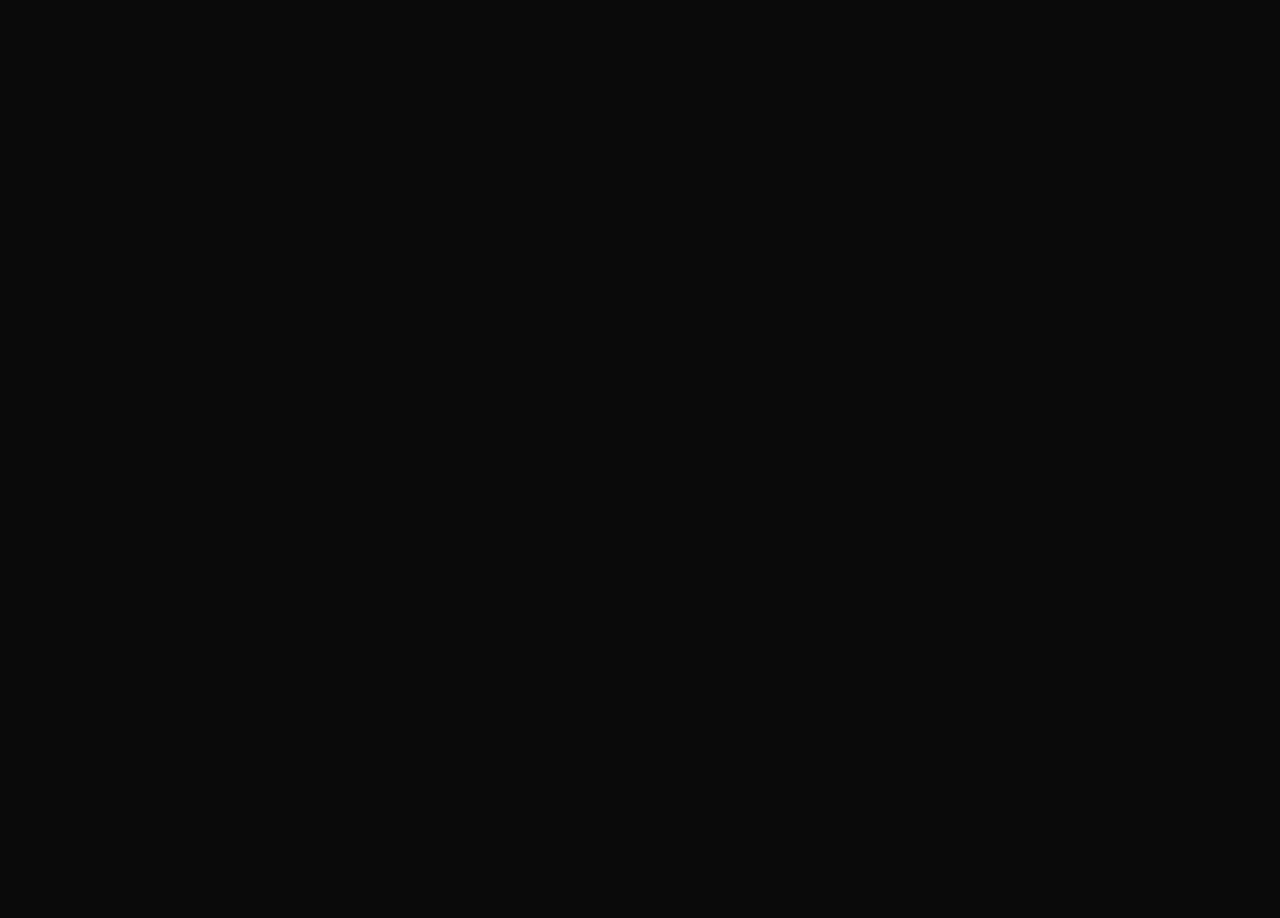
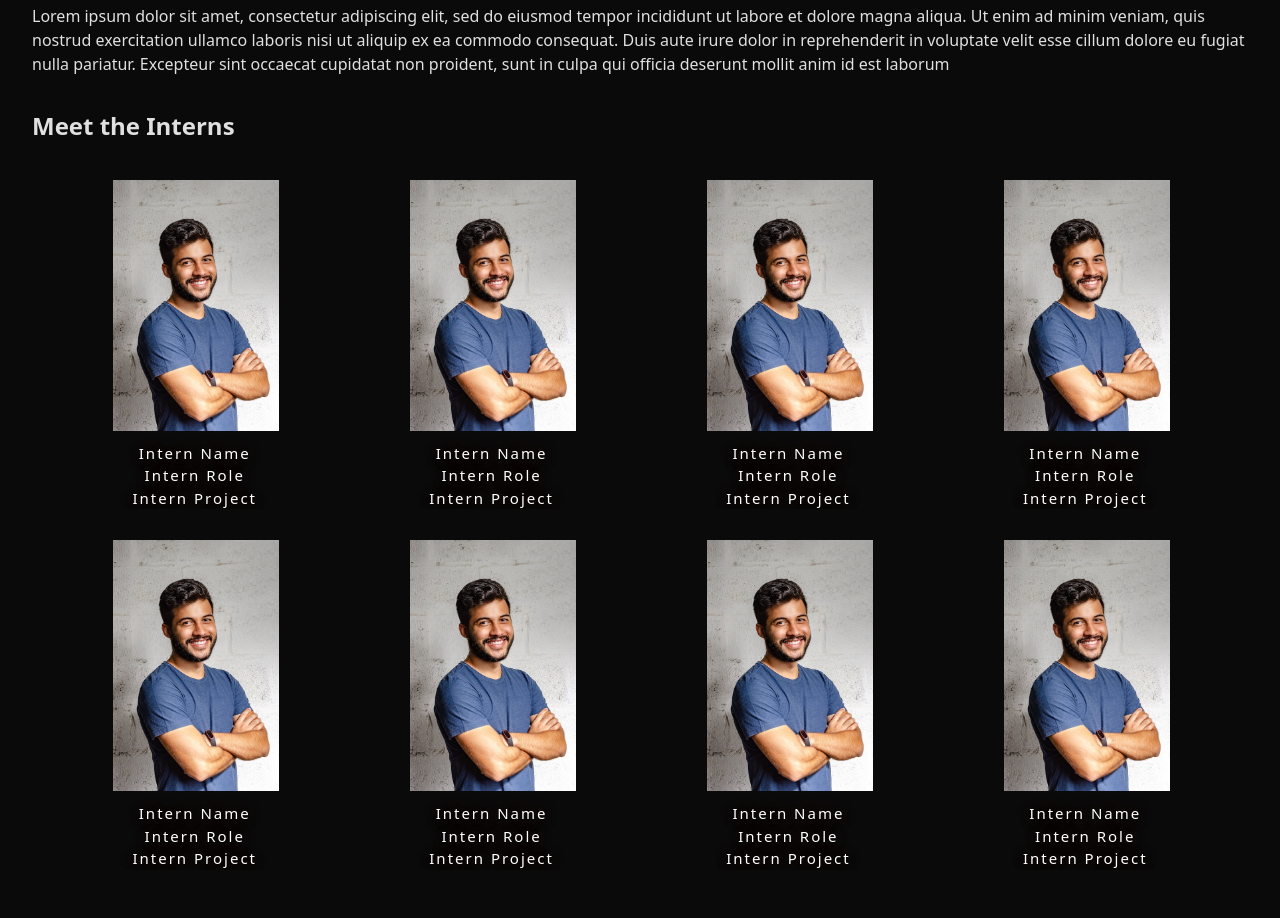
Before and after one commit to wahabahmed25/trance4mation-temp, a React (Vite) app: page /about in a window 1280 px wide. Shown: the part 1074-1992 px from the top of the page. Before the commit the page ends 808 px from the top, so only its background shows below. Built offline with nearby package versions, Linux system fonts and the light colour scheme.

Commit message:
added placeholders

```diff
--- a/src/pages/About.tsx
+++ b/src/pages/About.tsx
@@ -1,42 +1,182 @@
-import './About.css';
+import "./About.css";
 
 function About() {
    return (
       <div className="about-page">
+         <section>
+            {" "}
             <h1>About Us</h1>
-
             <div className="about-section">
-                <img src="/src/assets/placeholder.png" width="30%" alt="About us" />
+               <img src="/src/assets/logo.png" width="30%" alt="About us" />
                <div>
                   <p>
-                        Lorem ipsum dolor sit amet, consectetur adipiscing elit, sed do
-                        eiusmod tempor incididunt ut labore et dolore magna aliqua. Ut
-                        enim ad minim veniam, quis nostrud exercitation ullamco laboris
-                        nisi ut aliquip ex ea commodo consequat. Duis aute irure dolor in
-                        reprehenderit in voluptate velit esse cillum dolore eu fugiat
-                        nulla pariatur. Excepteur sint occaecat cupidatat non proident,
-                        sunt in culpa qui officia deserunt mollit anim id est laborum
+                     Lorem ipsum dolor sit amet, consectetur adipiscing elit,
+                     sed do eiusmod tempor incididunt ut labore et dolore magna
+                     aliqua. Ut enim ad minim veniam, quis nostrud exercitation
+                     ullamco laboris nisi ut aliquip ex ea commodo consequat.
+                     Duis aute irure dolor in reprehenderit in voluptate velit
+                     esse cillum dolore eu fugiat nulla pariatur. Excepteur sint
+                     occaecat cupidatat non proident, sunt in culpa qui officia
+                     deserunt mollit anim id est laborum
                   </p>
                </div>
             </div>
+         </section>
 
+         <section className="contact-us">
             <div className="contact-us">
                <h1>Contact Us</h1>
             </div>
+         </section>
 
-            <div className="founder">
+         <section className="founder">
+            <div>
                <h1>Meet the Founder</h1>
             </div>
+            <div className="founder-container">
+               <img src="/src/assets/intern_placeholder.jpeg" width="20%" />
+               <div>
+                  <p>
+                     Lorem ipsum dolor sit amet, consectetur adipiscing elit,
+                     sed do eiusmod tempor incididunt ut labore et dolore magna
+                     aliqua. Ut enim ad minim veniam, quis nostrud exercitation
+                     ullamco laboris nisi ut aliquip ex ea commodo consequat.
+                     Duis aute irure dolor in reprehenderit in voluptate velit
+                     esse cillum dolore eu fugiat nulla pariatur. Excepteur sint
+                     occaecat cupidatat non proident, sunt in culpa qui officia
+                     deserunt mollit anim id est laborum
+                  </p>
+               </div>
+            </div>
+         </section>
 
-            <div className="interns">
+         <section className="interns">
             <h1>Meet the Interns</h1>
+            <div>
+               <ul className="interns-container">
+                  <div>
+                     <li>
+                        <img
+                           src="/src/assets/intern_placeholder.jpeg"
+                           width="60%"
+                           alt="Intern 1"
+                        />
+                        <div>
+                           <h2>Intern Name</h2>
+                           <h2>Intern Role</h2>
+                           <h2>Intern Project</h2>
                         </div>
+                     </li>
+                  </div>
+                  <div>
+                     <li>
+                        <img
+                           src="/src/assets/intern_placeholder.jpeg"
+                           width="60%"
+                           alt="Intern 2"
+                        />
+                        <div>
+                           <h2>Intern Name</h2>
+                           <h2>Intern Role</h2>
+                           <h2>Intern Project</h2>
+                        </div>
+                     </li>
+                  </div>
+                  <div>
+                     <li>
+                        <img
+                           src="/src/assets/intern_placeholder.jpeg"
+                           width="60%"
+                           alt="Intern 2"
+                        />
+                        <div>
+                           <h2>Intern Name</h2>
+                           <h2>Intern Role</h2>
+                           <h2>Intern Project</h2>
+                        </div>
+                     </li>
+                  </div>
+                  <div>
+                     <li>
+                        <img
+                           src="/src/assets/intern_placeholder.jpeg"
+                           width="60%"
+                           alt="Intern 2"
+                        />
+                        <div>
+                           <h2>Intern Name</h2>
+                           <h2>Intern Role</h2>
+                           <h2>Intern Project</h2>
+                        </div>
+                     </li>
+                  </div>
+                  <div>
+                     <li>
+                        <img
+                           src="/src/assets/intern_placeholder.jpeg"
+                           width="60%"
+                           alt="Intern 2"
+                        />
+                        <div>
+                           <h2>Intern Name</h2>
+                           <h2>Intern Role</h2>
+                           <h2>Intern Project</h2>
+                        </div>
+                     </li>
+                  </div>
+                  <div>
+                     <li>
+                        <img
+                           src="/src/assets/intern_placeholder.jpeg"
+                           width="60%"
+                           alt="Intern 2"
+                        />
+                        <div>
+                           <h2>Intern Name</h2>
+                           <h2>Intern Role</h2>
+                           <h2>Intern Project</h2>
+                        </div>
+                     </li>
+                  </div>
+                  <div>
+                     <li>
+                        <img
+                           src="/src/assets/intern_placeholder.jpeg"
+                           width="60%"
+                           alt="Intern 2"
+                        />
+                        <div>
+                           <h2>Intern Name</h2>
+                           <h2>Intern Role</h2>
+                           <h2>Intern Project</h2>
+                        </div>
+                     </li>
+                  </div>
+                  <div>
+                     <li>
+                        <img
+                           src="/src/assets/intern_placeholder.jpeg"
+                           width="60%"
+                           alt="Intern 2"
+                        />
+                        <div>
+                           <h2>Intern Name</h2>
+                           <h2>Intern Role</h2>
+                           <h2>Intern Project</h2>
+                        </div>
+                     </li>
+                  </div>
+               </ul>
+            </div>
+         </section>
 
+         <section>
             <div className="contributors-partners">
                <h1>Meet Our Contributors</h1>
             </div>
+         </section>
       </div>
-    )
+   );
 }
 
 export default About;
```
Lines whose indentation alone changed are shown as unchanged.
